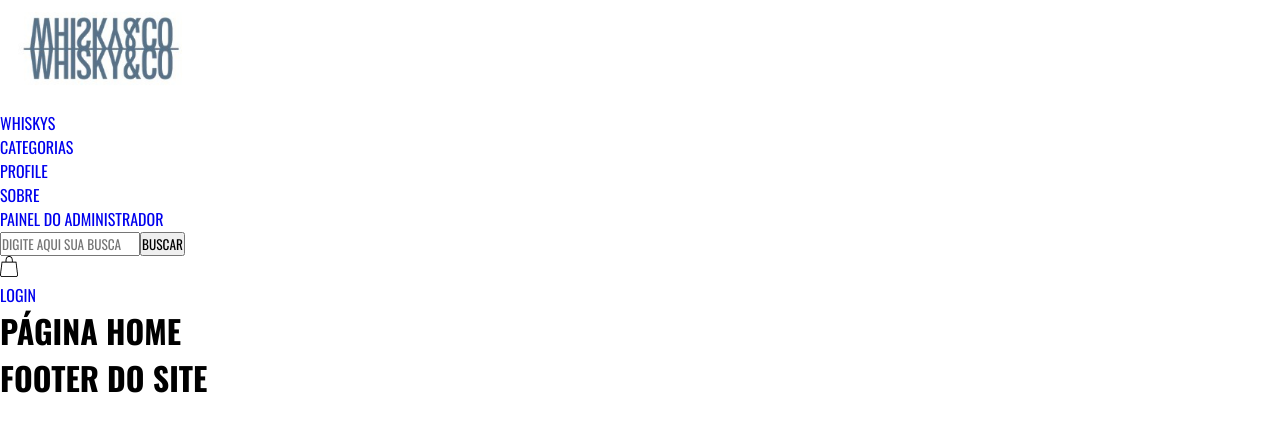
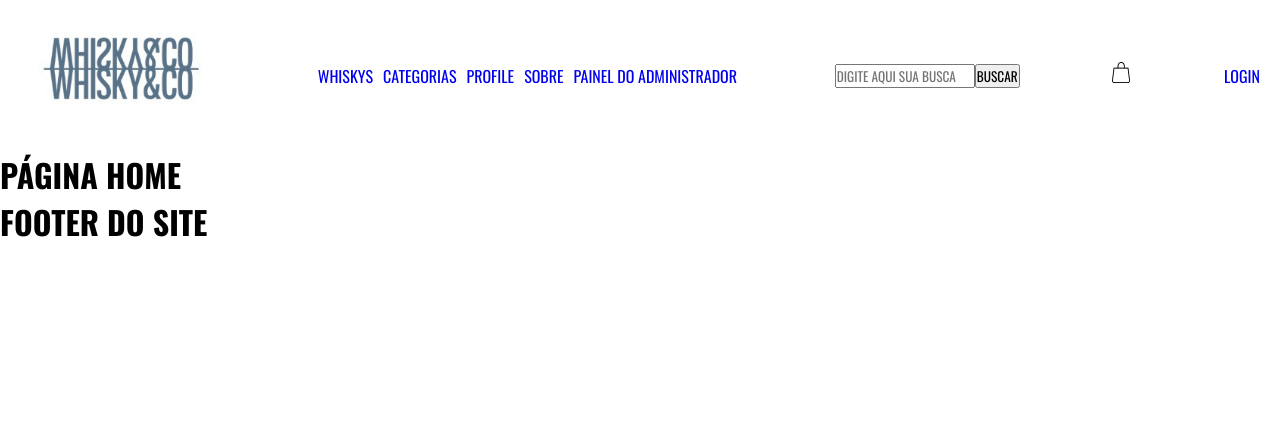
Before and after one commit to Silvio-Arem/whiskyAndCo, a React (Create React App) app: page / in a window 1280 px wide. Shown: the top 432 px of the page. Built offline with nearby package versions, Linux system fonts and the light colour scheme.

Commit message:
style:  styling the header

```diff
--- a/src/components/Header/index.tsx
+++ b/src/components/Header/index.tsx
@@ -4,16 +4,17 @@ import SearchBar from "../SearchBar";
 import ShoppingCart from "../ShoppingCart";
 import LogoHeader from "../../assets/icons/logo-header.jpg"
 import LoginIcon from "../LoginIcon";
+import { HeaderDefault } from "./styles";
 
 
 export default function Header() {
     return (
-      <header>
+      <HeaderDefault>
         <Logo src={LogoHeader} alt="Logo da loja" />
         <Nav />
         <SearchBar />
         <ShoppingCart />
         <LoginIcon />
-      </header>
+      </HeaderDefault>
     );
   }
--- a/src/components/LoginIcon/index.tsx
+++ b/src/components/LoginIcon/index.tsx
@@ -1,9 +1,10 @@
 import { Link } from "react-router-dom";
+import { LinkList } from "../Nav/styles";
 
 export default function LoginIcon() {
     return (
-        <ul>
+        <LinkList>
           <li><Link to="/login">Login</Link></li>
-        </ul>
+        </LinkList>
     );
   }
--- a/src/components/Nav/index.tsx
+++ b/src/components/Nav/index.tsx
@@ -1,15 +1,16 @@
 import { Link } from "react-router-dom";
+import { LinkItem, LinkList } from "./styles";
 
 export default function Nav() {
     return (
       <nav>
-        <ul>
-          <li><Link to="/products">Whiskys</Link></li>
-          <li><Link to="#">Categorias</Link></li>
-          <li><Link to="/profile">Profile</Link></li>
-          <li><Link to="#">Sobre</Link></li>
-          <li><Link to="/admin">Painel do Administrador</Link></li>
-        </ul>
+        <LinkList>
+          <LinkItem><Link to="/products">Whiskys</Link></LinkItem>
+          <LinkItem><Link to="#">Categorias</Link></LinkItem>
+          <LinkItem><Link to="/profile">Profile</Link></LinkItem>
+          <LinkItem><Link to="#">Sobre</Link></LinkItem>
+          <LinkItem><Link to="/admin">Painel do Administrador</Link></LinkItem>
+        </LinkList>
       </nav>
     );
   }
--- /dev/null
+++ b/src/components/Nav/styles.ts
@@ -0,0 +1,10 @@
+import styled from "styled-components";
+
+export const LinkList = styled.ul`
+    display: flex;
+    list-style: none;
+`;
+
+export const LinkItem = styled.li`
+    padding: 5px;
+`;
```
